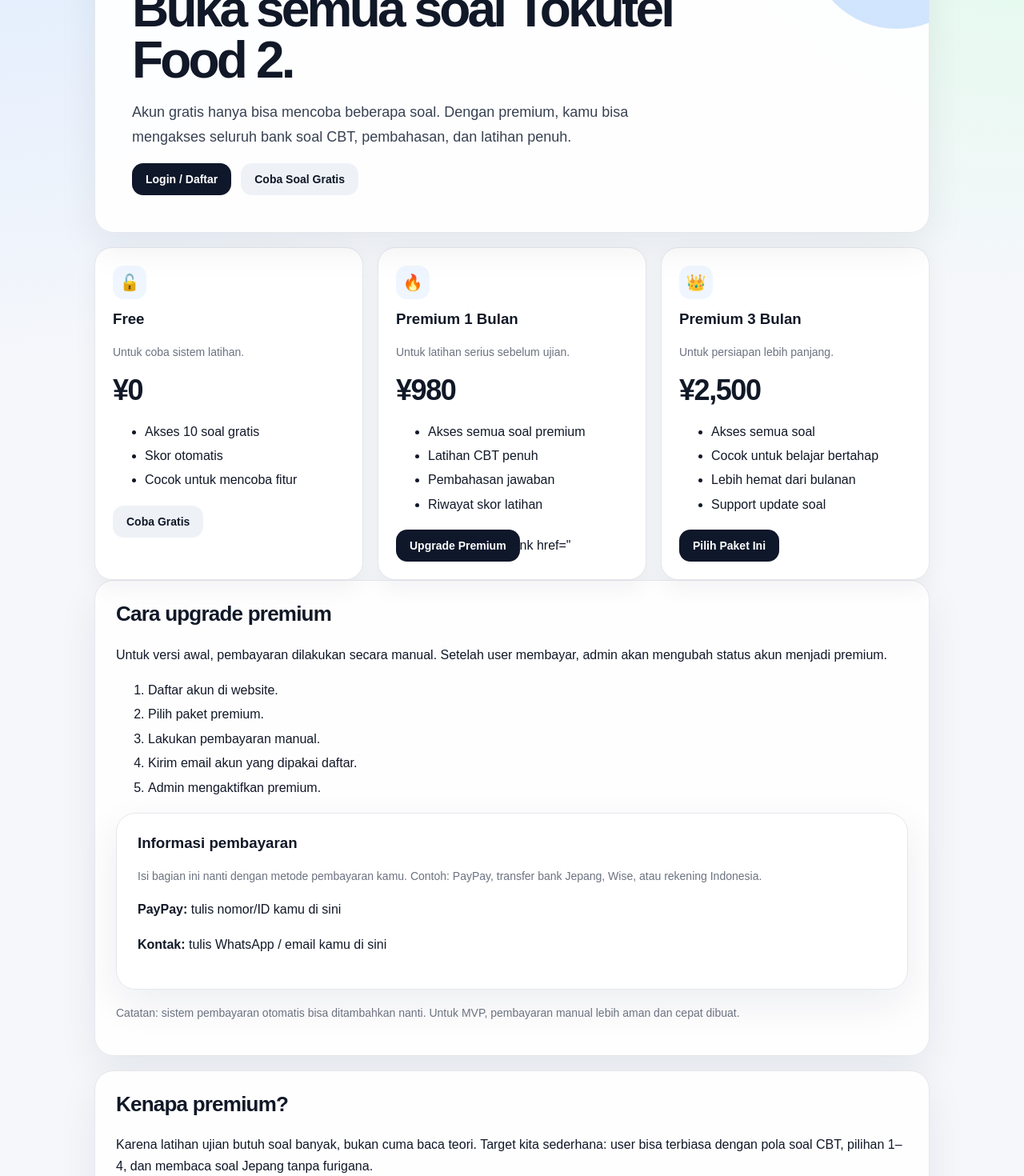
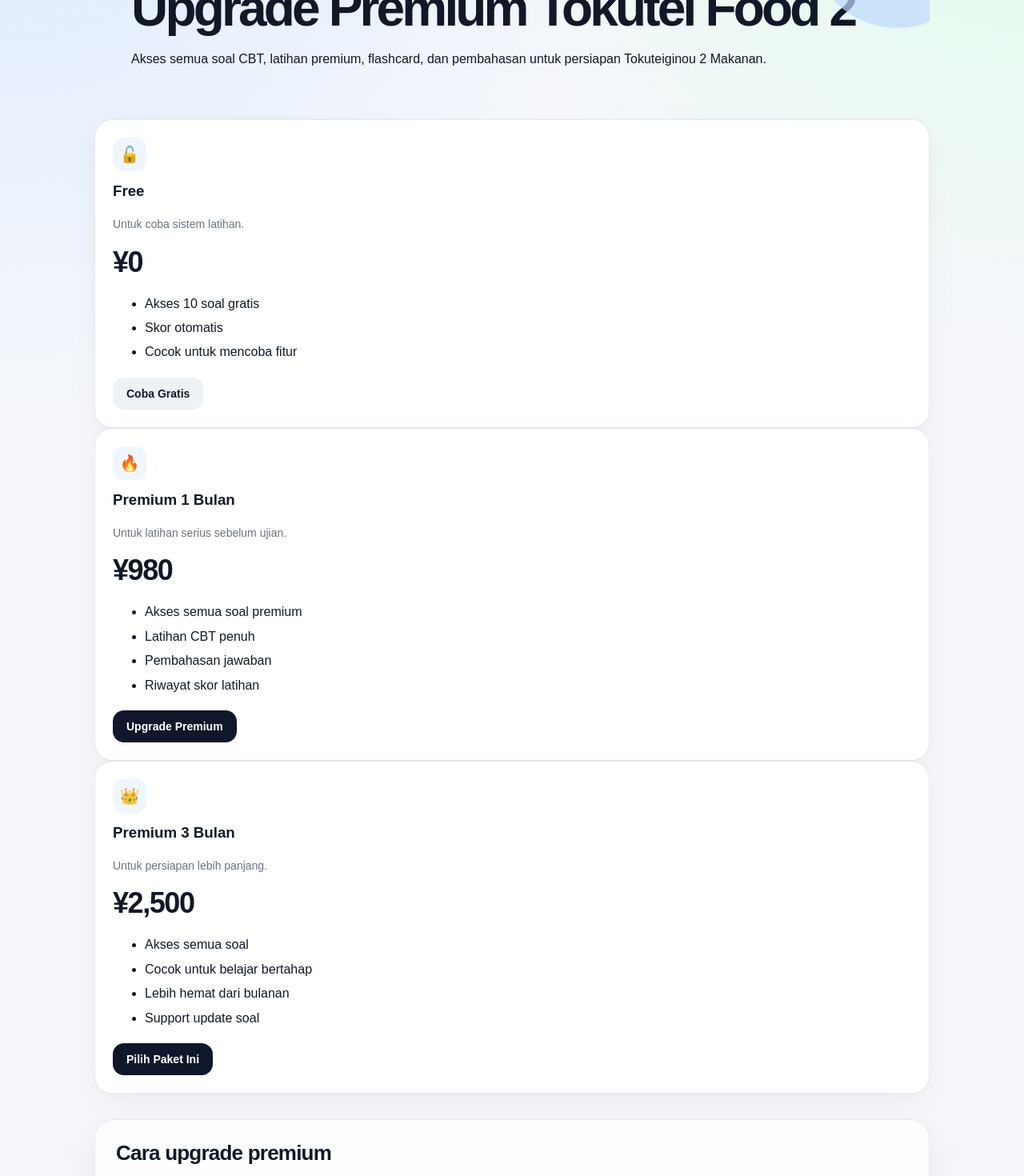
Before and after one commit to shanzofficial20/tokutei-food-2, a Next.js app: page /upgrade in a window 1280 px wide. Shown: the part 280-1750 px from the top of the page at 80% size. Built offline with nearby package versions, Linux system fonts and the light colour scheme.

Commit message:
Fix upgrade page payment links

```diff
--- a/app/upgrade/page.js
+++ b/app/upgrade/page.js
@@ -2,115 +2,102 @@ import Link from "next/link";
 
 export default function UpgradePage() {
   return (
-    <div>
-      <section className="card hero">
-        <div className="hero-content">
-          <div className="badge">Premium Access</div>
+    <main className="main">
+      <section className="hero">
+        <div className="badge">Premium Access</div>
 
-          <h1>Buka semua soal Tokutei Food 2.</h1>
+        <h1>Upgrade Premium Tokutei Food 2</h1>
 
-          <p className="lead">
-            Akun gratis hanya bisa mencoba beberapa soal. Dengan premium, kamu
-            bisa mengakses seluruh bank soal CBT, pembahasan, dan latihan penuh.
-          </p>
-
-          <div className="row">
-            <Link href="/login">Login / Daftar</Link>
-            <Link href="/cbt" className="secondary">Coba Soal Gratis</Link>
-          </div>
-        </div>
+        <p>
+          Akses semua soal CBT, latihan premium, flashcard, dan pembahasan untuk
+          persiapan Tokuteiginou 2 Makanan.
+        </p>
       </section>
 
-      <section className="grid">
+      <section className="features">
         <div className="feature-card">
           <div className="feature-icon">🔓</div>
+
           <h3>Free</h3>
+
           <p className="small">Untuk coba sistem latihan.</p>
+
           <div className="price">¥0</div>
+
           <ul>
             <li>Akses 10 soal gratis</li>
             <li>Skor otomatis</li>
             <li>Cocok untuk mencoba fitur</li>
           </ul>
-          <Link href="/cbt" className="secondary">Coba Gratis</Link>
+
+          <Link href="/cbt" className="secondary">
+            Coba Gratis
+          </Link>
         </div>
 
         <div className="feature-card">
           <div className="feature-icon">🔥</div>
+
           <h3>Premium 1 Bulan</h3>
+
           <p className="small">Untuk latihan serius sebelum ujian.</p>
+
           <div className="price">¥980</div>
+
           <ul>
             <li>Akses semua soal premium</li>
             <li>Latihan CBT penuh</li>
             <li>Pembahasan jawaban</li>
             <li>Riwayat skor latihan</li>
           </ul>
-          <Link href="/payment">Upgrade Premium</Link>nk href="
+
+          <Link href="/payment" className="primary">
+            Upgrade Premium
+          </Link>
         </div>
 
         <div className="feature-card">
           <div className="feature-icon">👑</div>
+
           <h3>Premium 3 Bulan</h3>
+
           <p className="small">Untuk persiapan lebih panjang.</p>
+
           <div className="price">¥2,500</div>
+
           <ul>
             <li>Akses semua soal</li>
             <li>Cocok untuk belajar bertahap</li>
             <li>Lebih hemat dari bulanan</li>
             <li>Support update soal</li>
           </ul>
-         <Link href="/payment">Pilih Paket Ini</Link>
+
+          <Link href="/payment" className="primary">
+            Pilih Paket Ini
+          </Link>
         </div>
       </section>
 
-      <section className="card" id="payment">
+      <section className="card" style={{ marginTop: "32px" }}>
         <h2>Cara upgrade premium</h2>
 
         <p>
-          Untuk versi awal, pembayaran dilakukan secara manual. Setelah user
-          membayar, admin akan mengubah status akun menjadi premium.
+          Pembayaran sekarang sudah otomatis lewat PAY.JP. Setelah pembayaran
+          berhasil, sistem akan langsung mengubah akun kamu menjadi Premium.
         </p>
 
         <ol>
-          <li>Daftar akun di website.</li>
+          <li>Login ke akun kamu.</li>
           <li>Pilih paket premium.</li>
-          <li>Lakukan pembayaran manual.</li>
-          <li>Kirim email akun yang dipakai daftar.</li>
-          <li>Admin mengaktifkan premium.</li>
+          <li>Klik tombol Upgrade Premium.</li>
+          <li>Isi data kartu di halaman pembayaran.</li>
+          <li>Setelah sukses, akun otomatis menjadi Premium.</li>
         </ol>
 
-        <div className="card">
-          <h3>Informasi pembayaran</h3>
-          <p className="small">
-            Isi bagian ini nanti dengan metode pembayaran kamu. Contoh:
-            PayPay, transfer bank Jepang, Wise, atau rekening Indonesia.
-          </p>
-
-          <p>
-            <b>PayPay:</b> tulis nomor/ID kamu di sini
-          </p>
-          <p>
-            <b>Kontak:</b> tulis WhatsApp / email kamu di sini
-          </p>
-        </div>
-
-        <p className="small">
-          Catatan: sistem pembayaran otomatis bisa ditambahkan nanti. Untuk MVP,
-          pembayaran manual lebih aman dan cepat dibuat.
-        </p>
+        <Link href="/payment" className="primary">
+          Bayar Sekarang
+        </Link>
       </section>
-
-      <section className="card">
-        <h2>Kenapa premium?</h2>
-        <p>
-          Karena latihan ujian butuh soal banyak, bukan cuma baca teori. Target
-          kita sederhana: user bisa terbiasa dengan pola soal CBT, pilihan 1–4,
-          dan membaca soal Jepang tanpa furigana.
-        </p>
-
-        <Link href="/login">Daftar Sekarang</Link>
-      </section>
-    </div>
+    </main>
   );
 }
```
